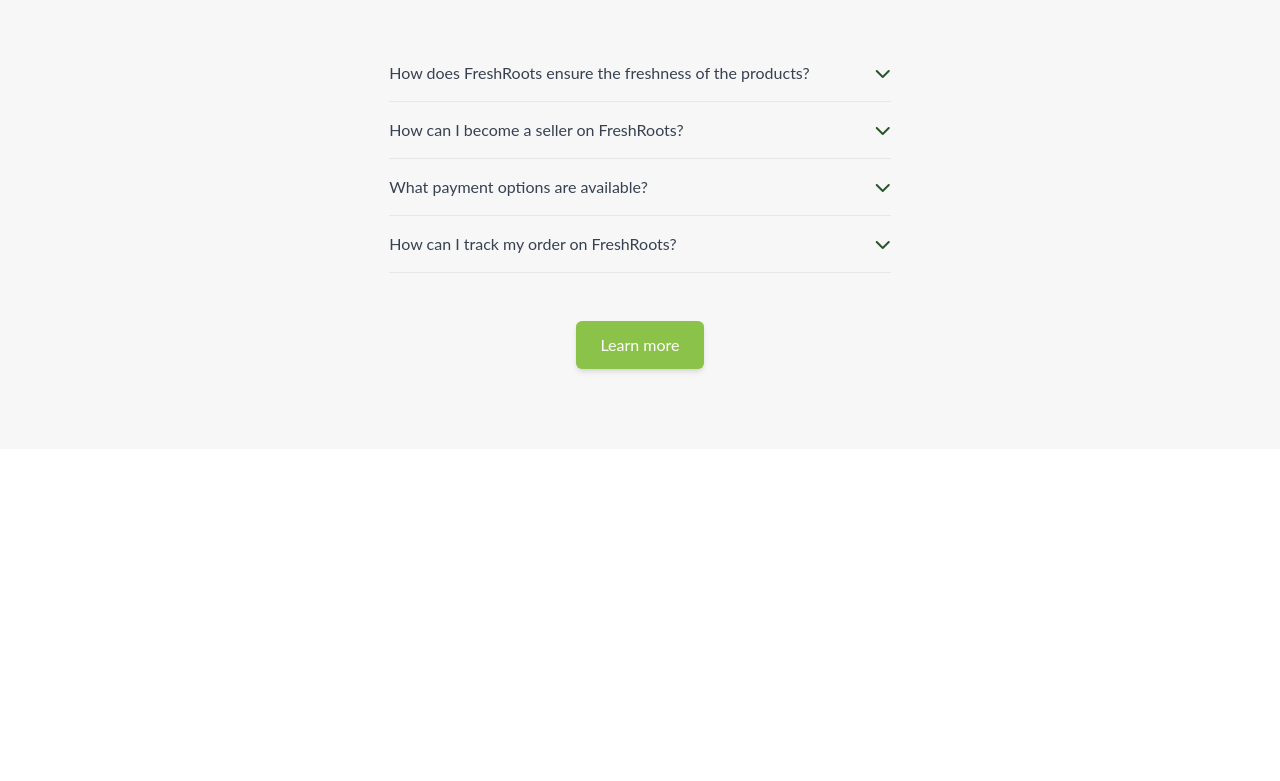
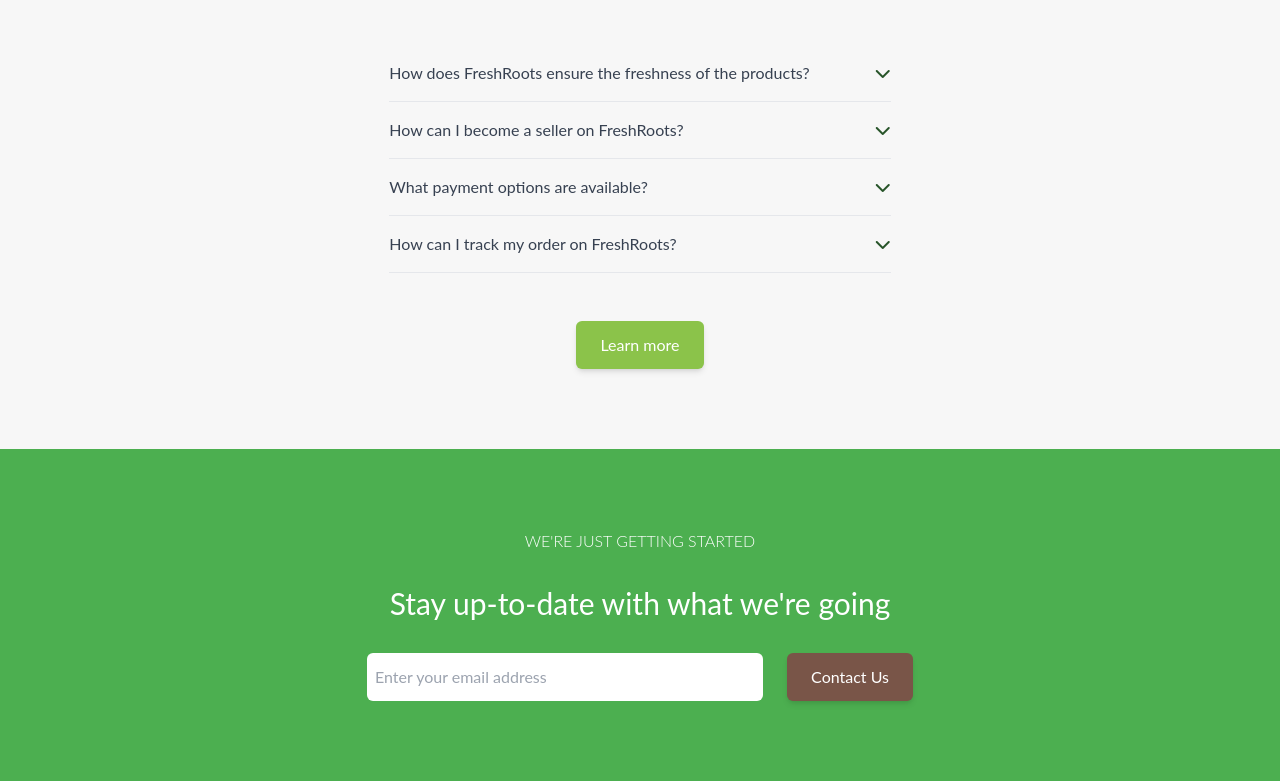
Before and after one commit to karuifeather/freshroots, a website: page public/index.html in a window 1280 px wide. Shown: the part 4248-5029 px from the top of the page. Before the commit the page ends 4697 px from the top, so only its background shows below. Drawn offline with Linux system fonts and the light colour scheme.

Commit message:
added contact

```diff
--- a/public/index.html
+++ b/public/index.html
@@ -390,5 +390,32 @@
         </button>
       </div>
     </section>
+
+    <!-- Contact Us -->
+    <section class="text-white py-20 bg-fr-primary-green">
+      <div class="container">
+        <div class="mx-auto sm:w-3/4 lg:w-2/4">
+          <p class="font-light uppercase text-center mb-8">
+            We're Just getting started
+          </p>
+          <h1 class="text-3xl text-center">
+            Stay up-to-date with what we're going
+          </h1>
+          <div class="flex flex-col sm:flex-row gap-6 mt-8">
+            <input
+              type="text"
+              placeholder="Enter your email address"
+              class="focus:outline-none flex-1 px-2 py-3 rounded-md text-fr-deep-grey"
+            />
+            <button
+              type="button"
+              class="btn cta-brown hover:bg-fr-light-grey hover:text-fr-earthy-brown"
+            >
+              Contact Us
+            </button>
+          </div>
+        </div>
+      </div>
+    </section>
   </body>
 </html>
```
Also changed, not shown: public/style.css.
